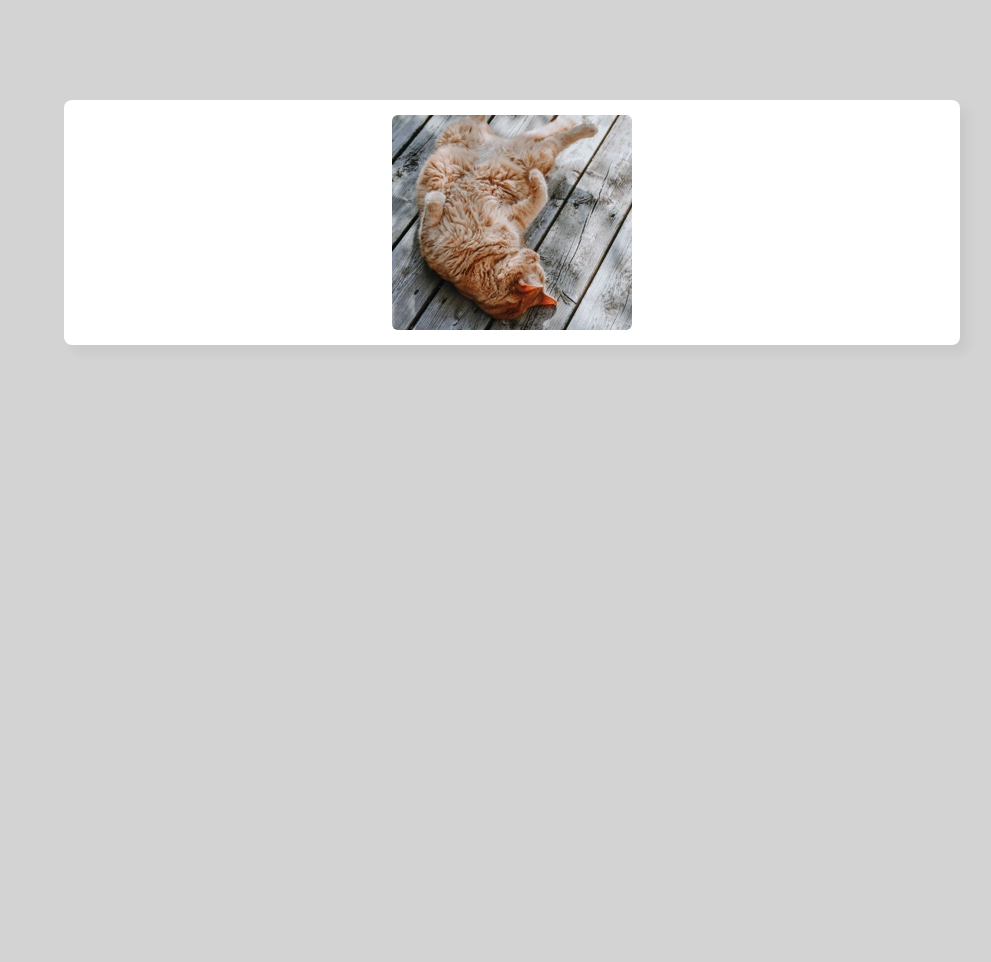
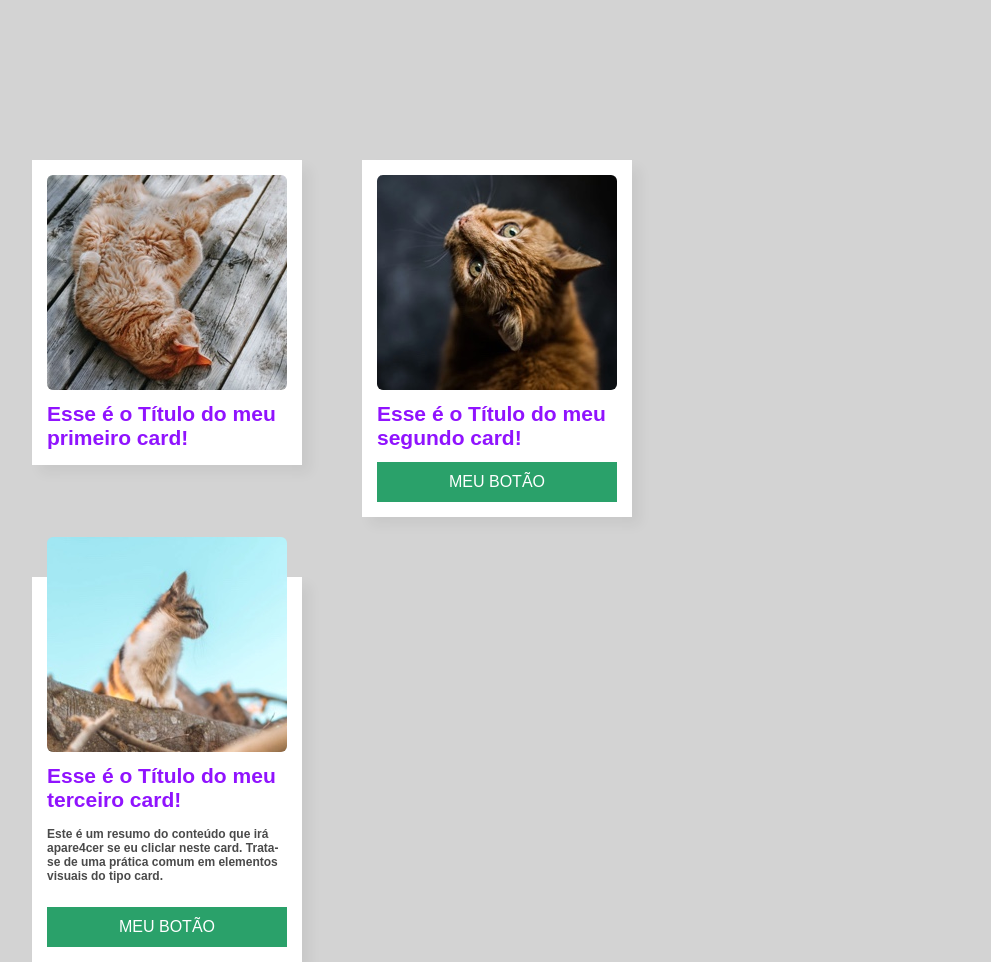
Before and after one commit to luisastellet/Exercicio-02-CSS, a plain HTML site: page index.html in a window 1280 px wide. Shown: the whole page, without its empty margins (128-1119 px from the left). Before the commit the page ends 800 px from the top, so only its background shows below. Drawn offline with Linux system fonts and the light colour scheme.

Commit message:
ajustes finais

```diff
--- a/css/style.css
+++ b/css/style.css
@@ -4,7 +4,7 @@ body {
 }
 
 main {
-    width: 70%;
+    width: 75%;
     display: table;
     margin: 100px auto 0 auto;
     /* margin-top: 100px;
@@ -17,18 +17,83 @@ main {
 .card-container {
     width: 270px;
     display: table;
+    float: left;
+    margin: 60px 60px 0 0;
     }
 
 .card {
     width: 100%;
     display: table;
     background-color: white;
-    border-radius: 8px;
     box-shadow: 8px 8px 12px rgba(0, 0, 0, 0.05);
+    padding: 15px;
+    box-sizing: border-box;
 }
 
 .card .card-image {
     border-radius: 6px;
     display: block;
-    margin: 15px auto;
-    }
+    width: 100%;
+    max-width: 100%;
+    height: auto;
+}
+
+/* .card-image e .card-image-top estão no mesmo nível, por isso não se usa asa duas */
+.card .card-image-top {
+    margin-top: -55px;
+}
+
+.card .card-body {
+    width: 100%;
+    display: table;
+    padding-top: 12px;
+
+}
+
+.card .card-body h1 {
+    font-family: Arial, Helvetica, sans-serif;
+    font-size: 21px;
+    line-height: 24px;
+    font-weight: 800;
+    color: #9013fe;
+    margin: 0;
+}
+
+.card .card-footer {
+    width: 100%;
+    display: table;
+}
+
+.card .card-footer .button {
+    width: 100%;
+
+}
+
+/* BOTÕES */
+
+.button {
+    height: 40px;
+    width: auto;
+    background-color: #2aa16a;
+    color: white;
+    font-family: Arial, Helvetica, sans-serif;
+    font-size: 16px;
+    text-transform: uppercase;
+    line-height: 40px;
+    text-decoration: none;
+    display: table;
+    margin-top: 12px;
+    padding: 0 30px;
+    box-sizing: border-box;
+    text-align: center;
+}
+
+.card .card-body p {
+    display: block;
+    font-size: 12px;
+    font-family: Arial, Helvetica, sans-serif;
+    color: #4a4a4a;
+    font-weight: bold;
+    line-height: 14px;
+    margin: 15px 0 12px 0;
+}
--- a/index.html
+++ b/index.html
@@ -11,11 +11,47 @@
 
   <body>
     <main>
-      <div class="card-container"></div>
+      <!--CARD 1-->
+      <div class="card-container">
         <div class="card">
           <img src="images/gato-01.jpg" alt="Gatinho" title="Gatinho" class="card-image">
+          <div class="card-body">
+            <h1>Esse é o Título do meu primeiro card!</h1>
+          </div>
+        </div>
+      </div>
 
+      <!--CARD 2-->
+      <div class="card-container">
+        <div class="card">
+          <img src="images/gato-02.jpg" alt="Gatinho" title="Gatinho" class="card-image">
+          <div class="card-body">
+            <h1>Esse é o Título do meu segundo card!</h1>
+          </div>
+          <div class="card-footer">
+            <a href="https://google.com" class="button">Meu botão</a>
+          </div>
         </div>
+      </div>
+
+      <!--CARD 3-->
+      <div class="card-container">
+        <div class="card">
+          <img src="images/gato-03.jpg"
+          alt="Gatinho"
+          title="Gatinho"
+          class="card-image card-image-top">
+          <div class="card-body">
+            <h1>Esse é o Título do meu terceiro card!</h1>
+            <p>Este é um resumo do conteúdo que irá apare4cer se eu cliclar neste card.
+              Trata-se de uma prática comum em elementos visuais do tipo card.
+            </p>
+          </div>
+          <div class="card-footer">
+            <a href="https://google.com" class="button">Meu botão</a>
+          </div>
+        </div>
+      </div>
     </main>
   </body>
 
```
